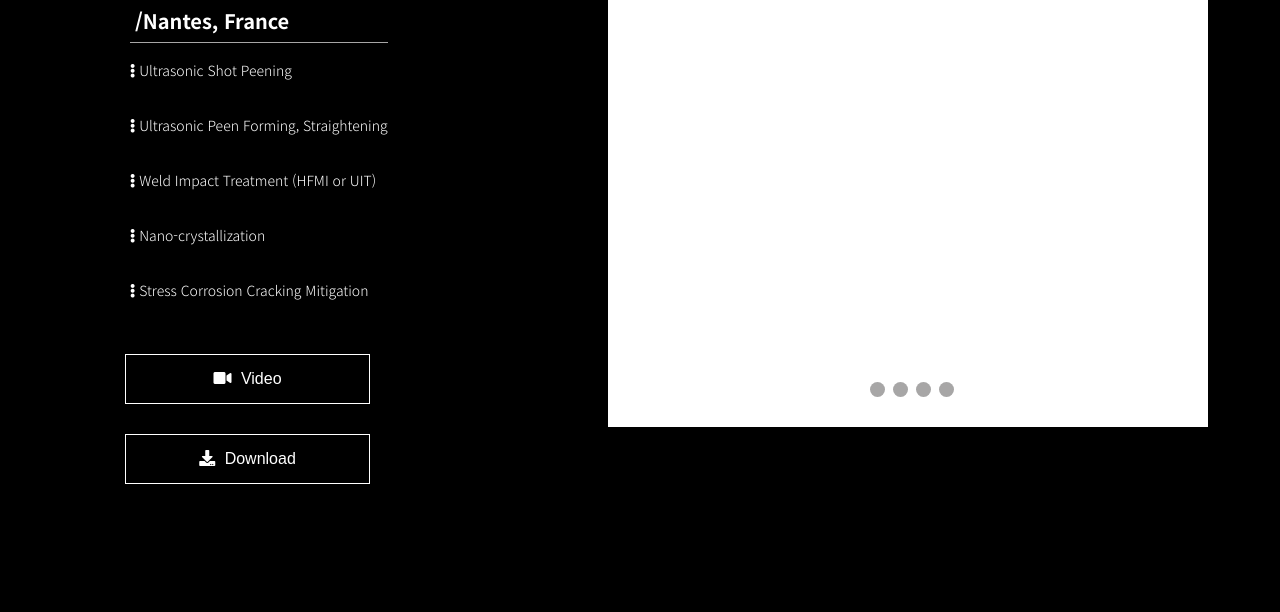
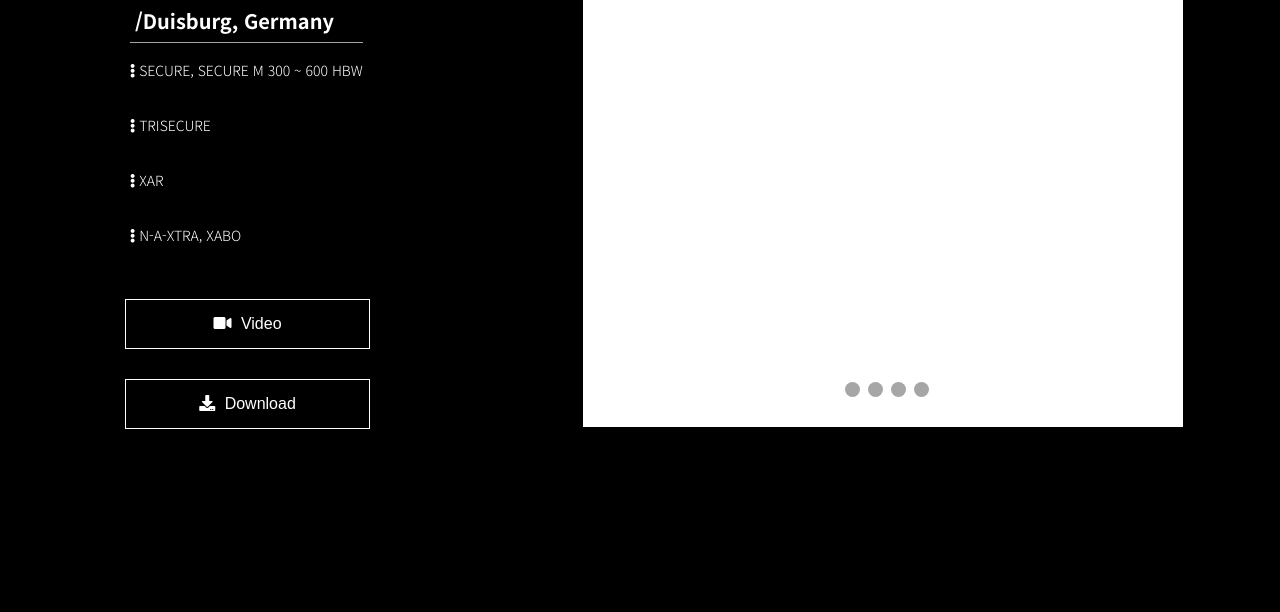
Before and after one commit to JohnnyKnon/HSI-GIT, a plain HTML site: page html/work.html in a window 1280 px wide. Shown: the part 3388-4000 px from the top of the page. Drawn offline with nearby package versions, Linux system fonts and the light colour scheme.

```diff
--- a/css/workCss/work_style.css
+++ b/css/workCss/work_style.css
@@ -380,6 +380,15 @@
     width: 77%;
   }
 
+  /* Left */
+  .sonats__left{
+    position: relative;
+    left: -10px;
+  }
+  .thyss__left{
+    left: -20px;
+  }
+
   .thyss__intro{
     position: relative;
     top: -10px;
--- a/html/work.html
+++ b/html/work.html
@@ -139,17 +139,16 @@
             </section>
             <section class="sonats__merchandise">
                 <div class="sonats__LR__wrap max-width">
-                    <section class="sonats__left">
+                    <section class="sonats__left thyss__left">
                         <header class="sonats__header">
                             <img src="../images/Thyssenkrupp_logo_logotype-700x482.png" alt="sonats logo" class="thyss__logo">
-                            <h2 class="sonats__place places">/Nantes, France</h2>
+                            <h2 class="sonats__place places">/Duisburg, Germany</h2>
                         </header>
                         <ul class="sonats__list">
-                            <li class="sonats__list__item"><i class="fas fa-ellipsis-v"></i> Ultrasonic Shot Peening</li>
-                            <li class="sonats__list__item"><i class="fas fa-ellipsis-v"></i> Ultrasonic Peen Forming, Straightening</li>
-                            <li class="sonats__list__item"><i class="fas fa-ellipsis-v"></i> Weld Impact Treatment (HFMI or UIT)</li>
-                            <li class="sonats__list__item"><i class="fas fa-ellipsis-v"></i> Nano-crystallization</li>
-                            <li class="sonats__list__item"><i class="fas fa-ellipsis-v"></i> Stress Corrosion Cracking Mitigation</li>
+                            <li class="sonats__list__item"><i class="fas fa-ellipsis-v"></i> SECURE, SECURE M 300 ~ 600 HBW</li>
+                            <li class="sonats__list__item"><i class="fas fa-ellipsis-v"></i> TRISECURE</li>
+                            <li class="sonats__list__item"><i class="fas fa-ellipsis-v"></i> XAR</li>
+                            <li class="sonats__list__item"><i class="fas fa-ellipsis-v"></i> N-A-XTRA, XABO</li>
                         </ul>
                         <button class="sonats__btn work__btns">
                             <i class="fas fa-video"></i> Video
@@ -169,17 +168,17 @@
 
                             <div class="mySlides fade">
                                 <img src="../images/thyss-2.png" alt="Triscure">
-                                <div class="text">USP-Utrasonic Shot Peening</div>
+                                <div class="text">TRISECURE</div>
                             </div>
 
                             <div class="mySlides fade">
                                 <img src="../images/thyss-3.png" alt="XAR">
-                                <div class="text">UIT(NOMAD)-Ultrasonic Impact Treatment</div>
+                                <div class="text">XAR</div>
                             </div>
 
                             <div class="mySlides fade">
                                 <img src="../images/thyss-4.png" alt="N-A-XTRA">
-                                <div class="text">Material & Shot Peening Measurement</div>
+                                <div class="text">N-A-XTRA, XABO</div>
                             </div>
                         </div>
                             <br>
```
